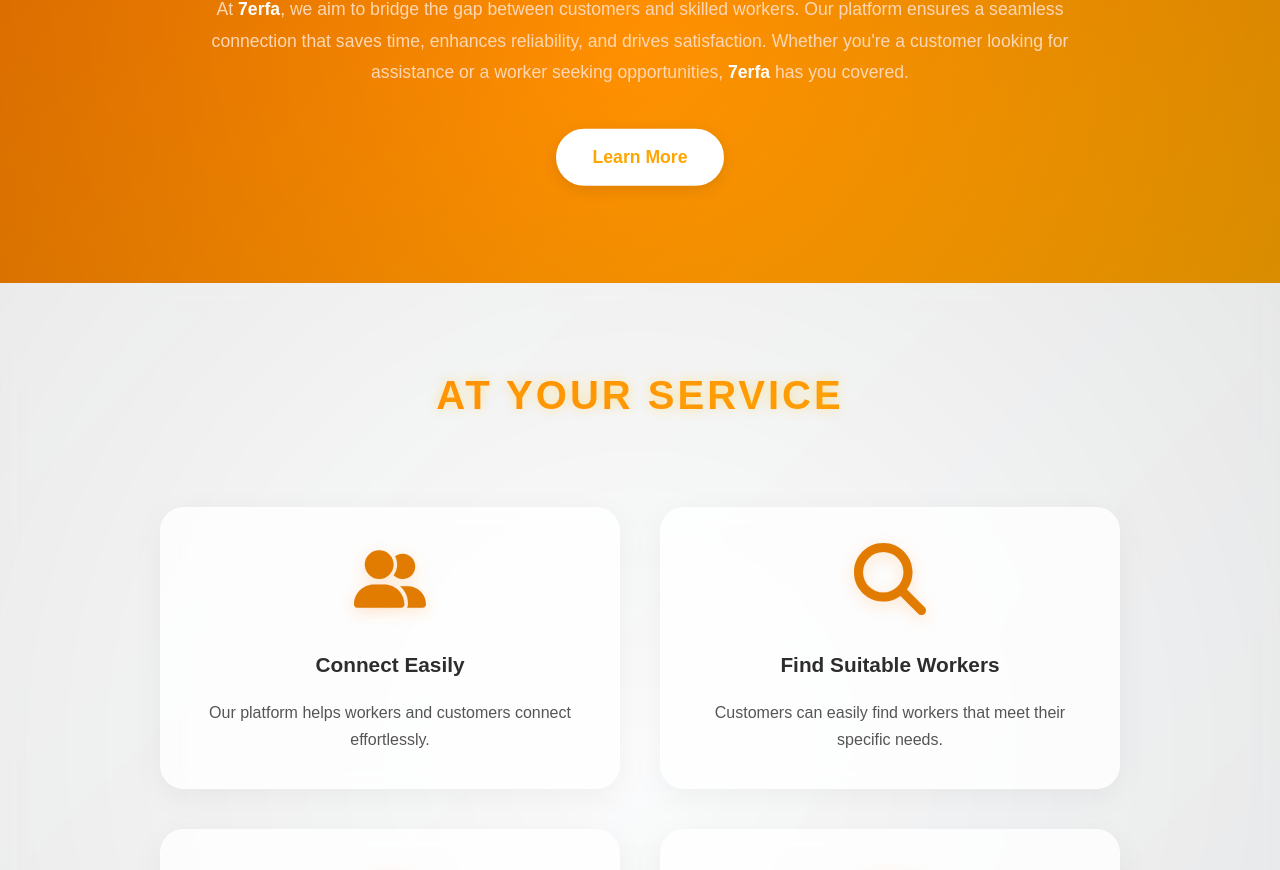
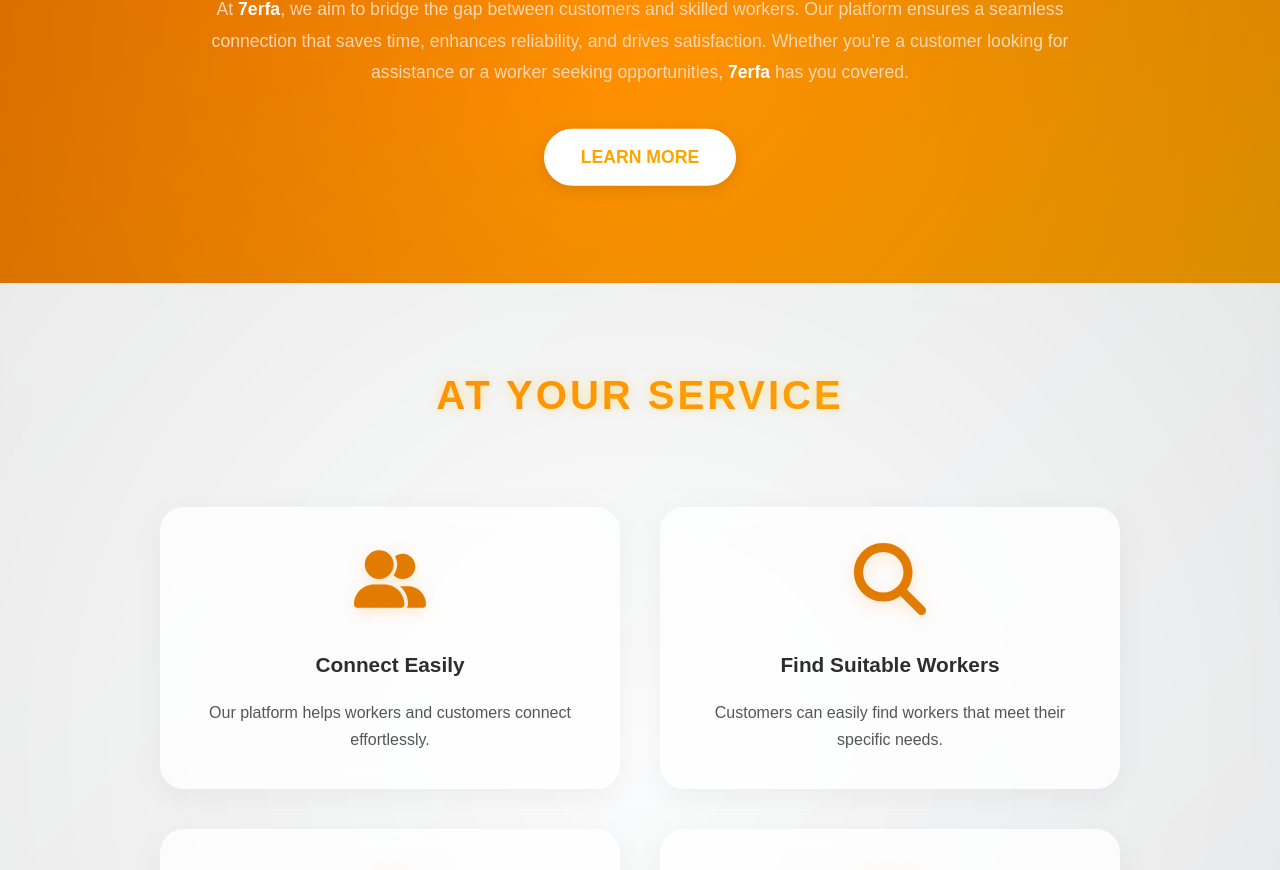
Before and after one commit to SalahMSwefy/7erfa, a React (Vite) app: page / in a window 1280 px wide. Shown: the part 997-1867 px from the top of the page. Built offline with nearby package versions, Linux system fonts and the light colour scheme; a web font is replaced by a local one.

Commit message:
# React + Vite

```diff
--- a/src/components/About/About.jsx
+++ b/src/components/About/About.jsx
@@ -7,13 +7,16 @@
             <div className={styles.content}>
                 <h2>About Us</h2>
                 <p>
-          At <span>7erfa</span>, we aim to bridge the gap between customers and
-          skilled workers. Our platform ensures a seamless connection that saves
-          time, enhances reliability, and drives satisfaction. Whether you're a
-          customer looking for assistance or a worker seeking opportunities,{" "}
+                    At <span>7erfa</span>, we aim to bridge the gap between
+                    customers and skilled workers. Our platform ensures a
+                    seamless connection that saves time, enhances reliability,
+                    and drives satisfaction. Whether you're a customer looking
+                    for assistance or a worker seeking opportunities,{" "}
                     <span>7erfa</span> has you covered.
                 </p>
-        <button>Learn More</button>
+                <button>
+                    <a href="#services">Learn More</a>
+                </button>
             </div>
         </div>
     );
--- a/src/components/About/About.module.css
+++ b/src/components/About/About.module.css
@@ -86,10 +86,15 @@
   font-size: 1.1rem;
   font-weight: 600;
   cursor: pointer;
-  color: #ffa500;
   background-color: #ffffff;
   transition: all 0.4s cubic-bezier(0.175, 0.885, 0.32, 1.275);
   box-shadow: 0 4px 15px rgba(0, 0, 0, 0.1);
+}
+
+.about button a {
+  color: #ffa500;
+  text-transform: uppercase;
+  text-decoration: none;
 }
 
 .about button:hover {
@@ -97,6 +102,10 @@
   color: #ffffff;
   transform: translateY(-5px);
   box-shadow: 0 8px 25px rgba(0, 0, 0, 0.2);
+}
+
+.about button:hover a {
+  color: white;
 }
 
 /* Enhanced Animations */
```
Lines whose indentation alone changed are shown as unchanged.
